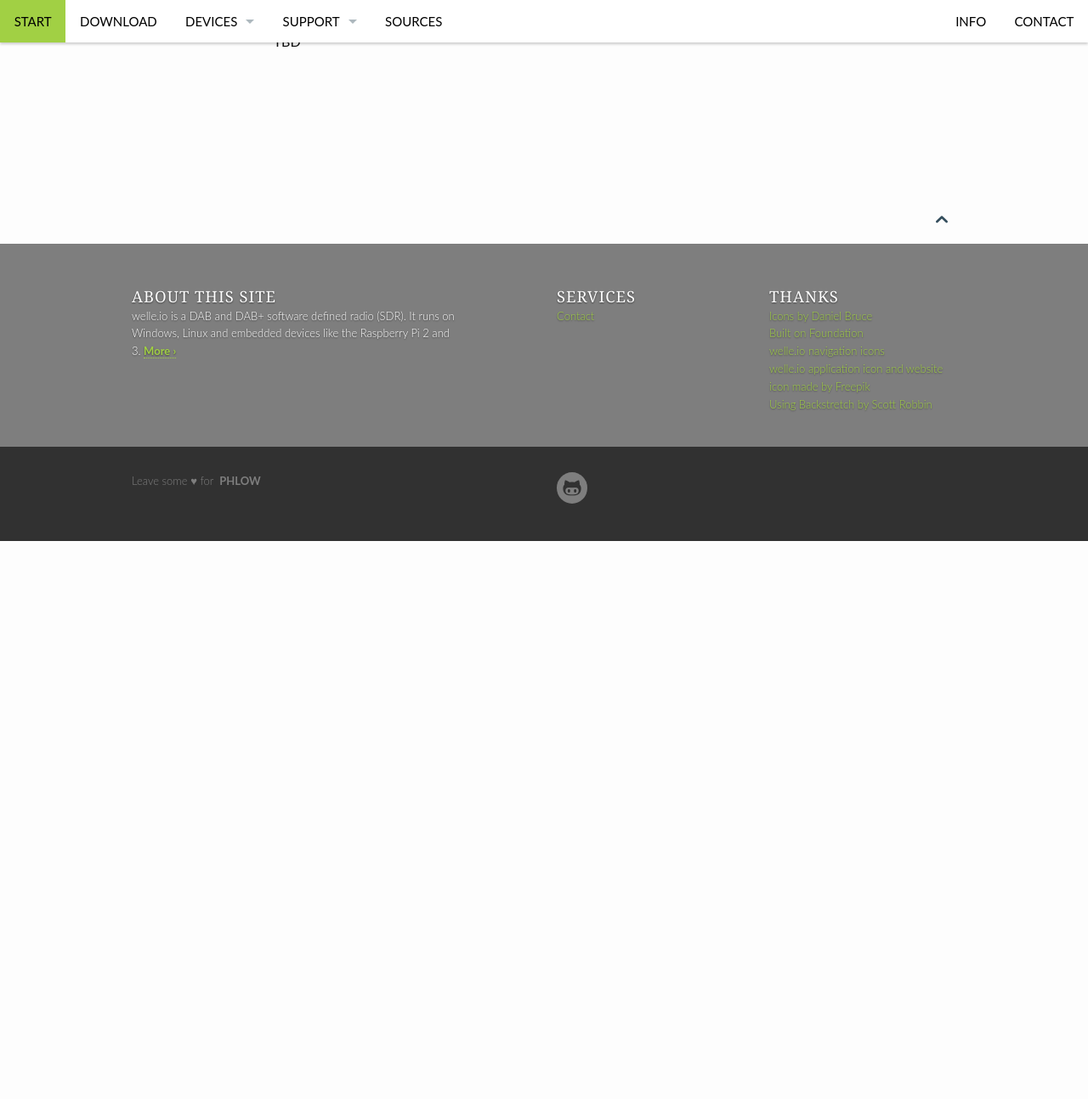
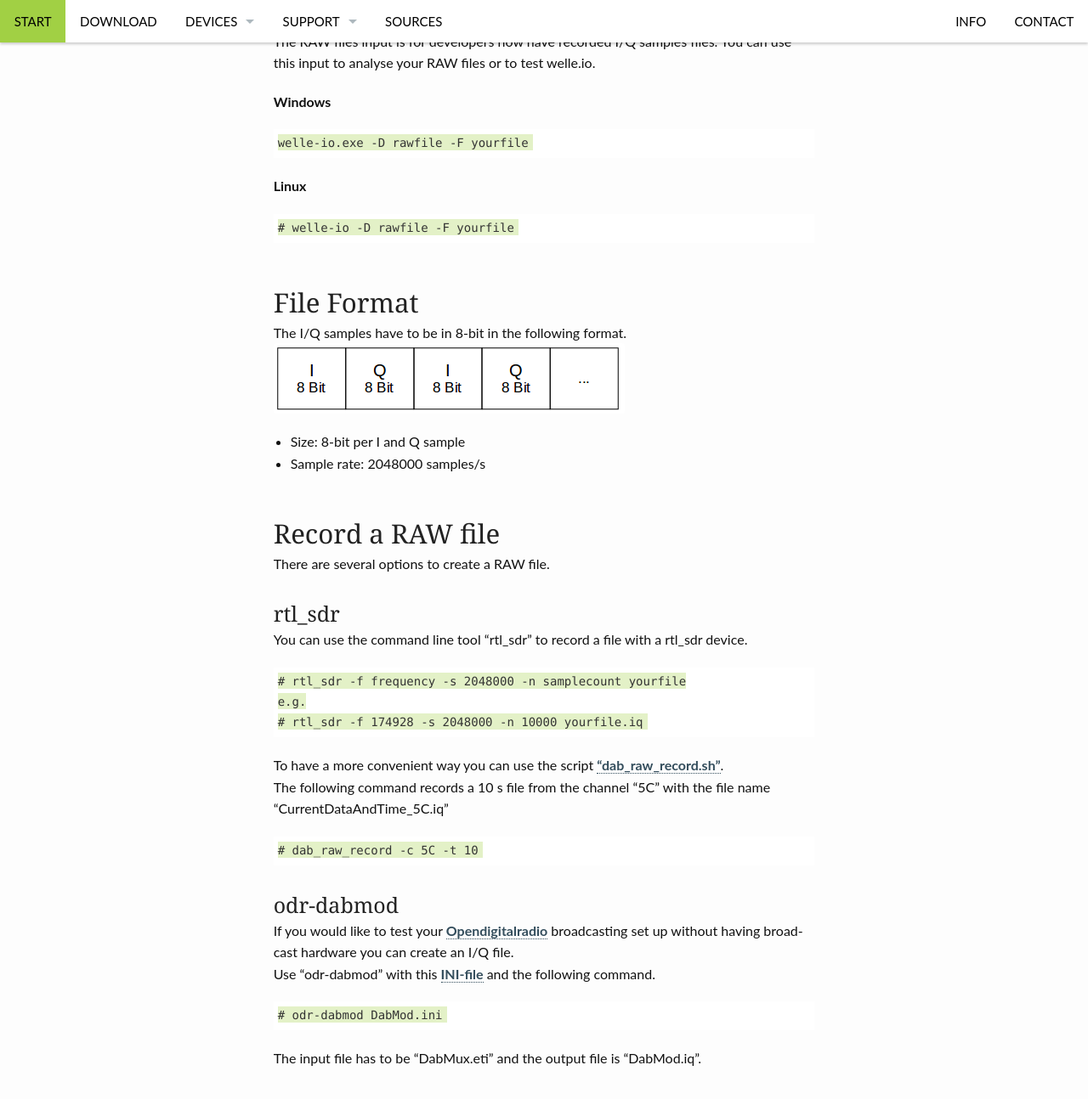
Before and after one commit to AlbrechtL/albrechtl.github.io, a Jekyll site: the page built from pages/rawfile.md, in a window 1280 px wide and 1400 px high, scrolled down 429 px. Shown: the top 1294 px of the window at 85% size. Built offline with Jekyll 4.4.1, drawn with Linux system fonts in a browser that asks for light colours; before the commit the page ends 1066 px from its top, so only the background shows below that.

Commit message:
Added rawfile description

````diff
--- a/pages/rawfile.md
+++ b/pages/rawfile.md
@@ -7,4 +7,45 @@ teaser: ""
 permalink: /devices/rawfile
 ---
 
-TBD
+The RAW files input is for developers how have recorded I/Q samples files. You can use this input to analyse your RAW files or to test welle.io.
+
+**Windows**
+  ```
+welle-io.exe -D rawfile -F yourfile
+  ```
+
+**Linux**
+  ```
+# welle-io -D rawfile -F yourfile
+  ```
+
+## File Format
+The I/Q samples have to be in 8-bit in the following format.
+![rawfile_format.png](/images/rawfile_format.png)
+* Size: 8-bit per I and Q sample
+* Sample rate: 2048000 samples/s
+
+
+## Record a RAW file
+There are several options to create a RAW file.
+
+### rtl_sdr
+You can use the command line tool "rtl_sdr" to record a file with a rtl_sdr device.
+  ```
+# rtl_sdr -f frequency -s 2048000 -n samplecount yourfile
+e.g.
+# rtl_sdr -f 174928 -s 2048000 -n 10000 yourfile.iq
+  ```
+To have a more convenient way you can use the script ["dab_raw_record.sh"](../download/dab_raw_record.sh).
+The following command records a 10 s file from the channel "5C" with the file name "CurrentDataAndTime_5C.iq"
+  ```
+# dab_raw_record -c 5C -t 10
+  ```
+
+### odr-dabmod
+If you would like to test your [Opendigitalradio](http://www.opendigitalradio.org/) broadcasting set up without having broadcast hardware you can create an I/Q file.
+Use "odr-dabmod" with this [INI-file](../download/DabMod.ini) and the following command.
+  ```
+# odr-dabmod DabMod.ini
+  ```
+The input file has to be "DabMux.eti" and the output file is "DabMod.iq".
````
Also changed, not shown: pages/pages-root-folder/index.md (+1 -1 lines), pages/rtl_tcp.md (+2 -0 lines), images/rawfile_format.png (added), 3 other files.
